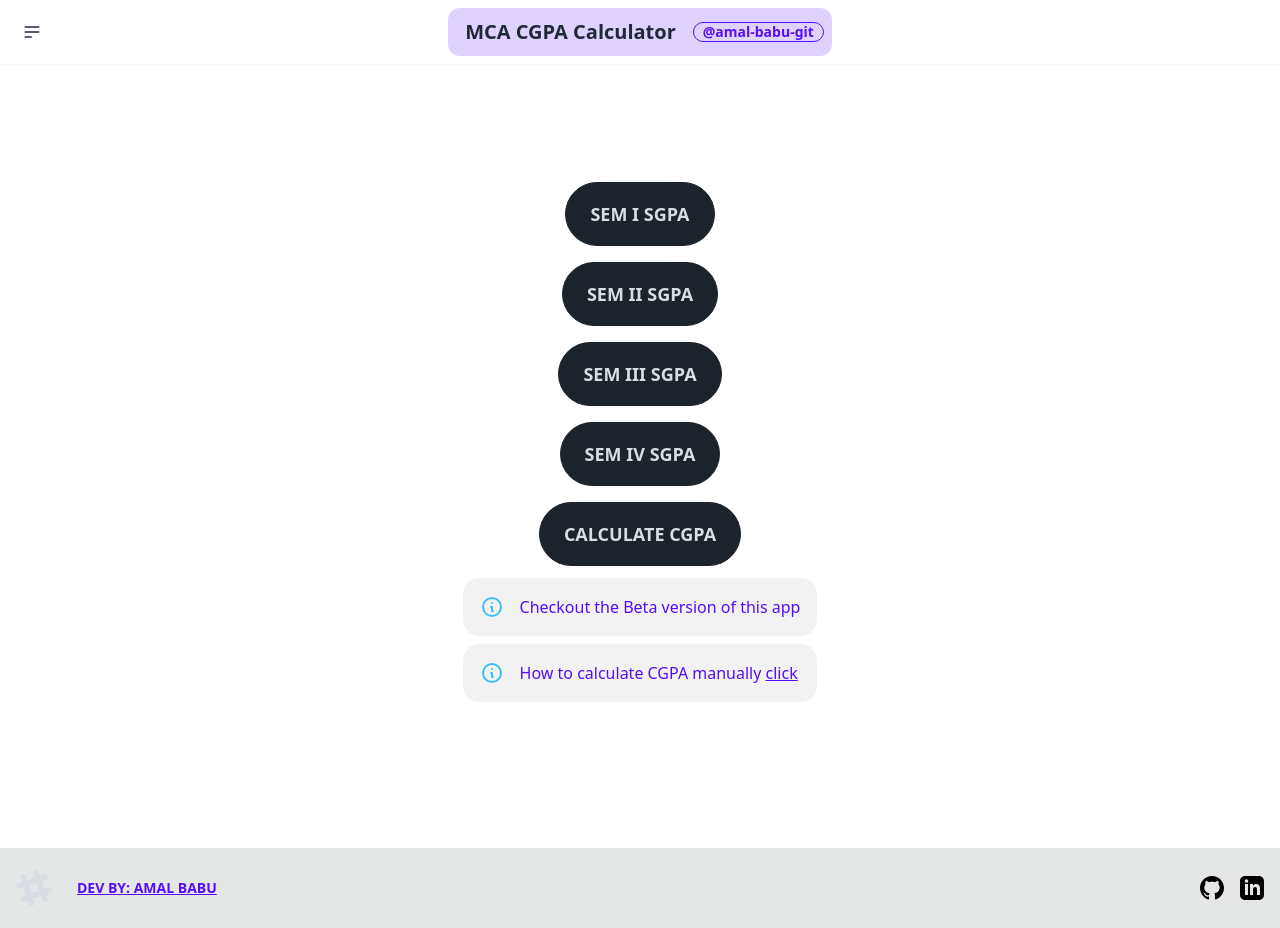
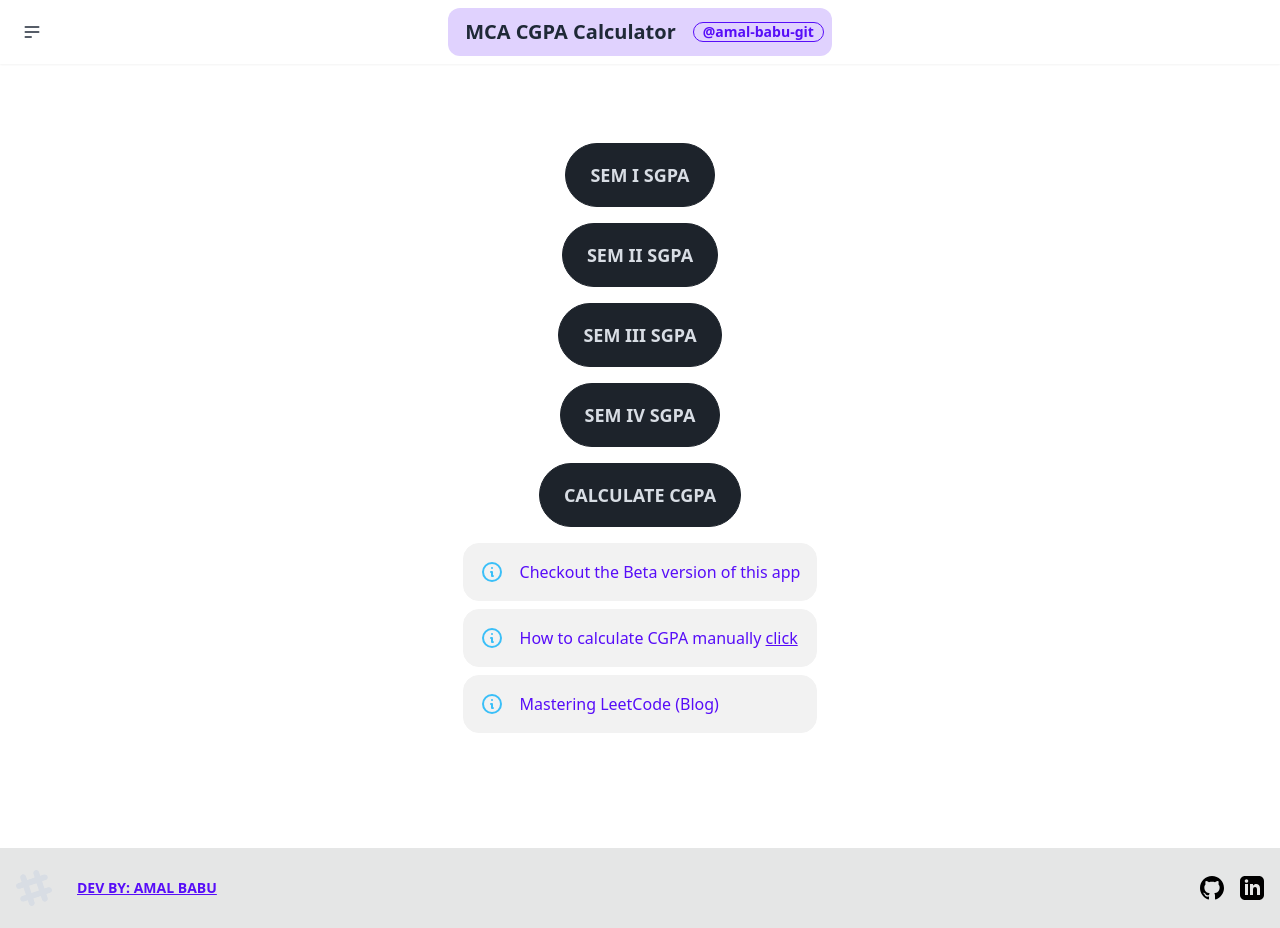
Before and after one commit to amal-babu-git/cgpa-mca-vtu-2022-24, a React (Vite) app: page / in a window 1280 px wide. Built offline with nearby package versions, Linux system fonts and the light colour scheme; no server answers.

Commit message:
notification added

```diff
--- a/src/components/home/Home.jsx
+++ b/src/components/home/Home.jsx
@@ -1,4 +1,5 @@
-import { Link, useNavigate } from "react-router-dom";
+import { useNavigate } from "react-router-dom";
+import HomePageNotifications from "../notifications/HomePageNotifications";
 
 const Home = () => {
 	const navigate = useNavigate();
@@ -67,61 +68,7 @@ const Home = () => {
 						</button>
 					</div>
 					{/* home page alert  */}
-					<div
-						role="alert"
-						className="alert"
-					>
-						<svg
-							xmlns="http://www.w3.org/2000/svg"
-							fill="none"
-							viewBox="0 0 24 24"
-							className="stroke-info h-6 w-6 shrink-0"
-						>
-							<path
-								strokeLinecap="round"
-								strokeLinejoin="round"
-								strokeWidth="2"
-								d="M13 16h-1v-4h-1m1-4h.01M21 12a9 9 0 11-18 0 9 9 0 0118 0z"
-							></path>
-						</svg>
-						<span className="link-primary">
-							<Link to={"https://cgpa-sgpa--beta-6o1e7nhr.web.app/"}>
-								Checkout the Beta version of this app
-							</Link>
-						</span>
-					</div>
-
-
-					<div
-						role="alert"
-						className="alert mt-2"
-					>
-						<svg
-							xmlns="http://www.w3.org/2000/svg"
-							fill="none"
-							viewBox="0 0 24 24"
-							className="stroke-info h-6 w-6 shrink-0"
-						>
-							<path
-								strokeLinecap="round"
-								strokeLinejoin="round"
-								strokeWidth="2"
-								d="M13 16h-1v-4h-1m1-4h.01M21 12a9 9 0 11-18 0 9 9 0 0118 0z"
-							></path>
-						</svg>
-						<span>
-							<Link
-								to={
-									"https://medium.com/@onlineamalbabu/sgpa-and-cgpa-calculation-for-mca-course-at-vtu-7bf3f8400631"
-								}
-								target="_blank"
-								className="link-primary"
-							>
-								How to calculate CGPA manually{" "}
-								<span className="underline">click</span>
-							</Link>
-						</span>
-					</div>
+					<HomePageNotifications />
 					{/* alert 3
 					<div className="collapse bg-base-200 mt-2 w-96">
 						<input type="checkbox" />
--- /dev/null
+++ b/src/components/notifications/HomePageNotifications.jsx
@@ -0,0 +1,95 @@
+// THIS IS HOME PAGE NOTIFICATIONS COMPONENT, TO DISPLAY NOTIFICATION CARDS ON HOME PAGE
+
+import { Link } from "react-router-dom";
+
+const HomePageNotifications = () => {
+    return (
+        <div className="p-1 m-1">
+			<div
+				role="alert"
+				className="alert"
+			>
+				<svg
+					xmlns="http://www.w3.org/2000/svg"
+					fill="none"
+					viewBox="0 0 24 24"
+					className="stroke-info h-6 w-6 shrink-0"
+				>
+					<path
+						strokeLinecap="round"
+						strokeLinejoin="round"
+						strokeWidth="2"
+						d="M13 16h-1v-4h-1m1-4h.01M21 12a9 9 0 11-18 0 9 9 0 0118 0z"
+					></path>
+				</svg>
+				<span className="link-primary">
+					<Link to={"https://cgpa-sgpa--beta-6o1e7nhr.web.app/"}>
+						Checkout the Beta version of this app
+					</Link>
+				</span>
+			</div>
+
+			<div
+				role="alert"
+				className="alert mt-2"
+			>
+				<svg
+					xmlns="http://www.w3.org/2000/svg"
+					fill="none"
+					viewBox="0 0 24 24"
+					className="stroke-info h-6 w-6 shrink-0"
+				>
+					<path
+						strokeLinecap="round"
+						strokeLinejoin="round"
+						strokeWidth="2"
+						d="M13 16h-1v-4h-1m1-4h.01M21 12a9 9 0 11-18 0 9 9 0 0118 0z"
+					></path>
+				</svg>
+				<span>
+					<Link
+						to={
+							"https://medium.com/@amalbabuk/sgpa-and-cgpa-calculation-for-mca-course-at-vtu-7bf3f8400631"
+						}
+						target="_blank"
+						className="link-primary"
+					>
+						How to calculate CGPA manually{" "}
+						<span className="underline">click</span>
+					</Link>
+				</span>
+			</div>
+			<div
+				role="alert"
+				className="alert mt-2"
+			>
+				<svg
+					xmlns="http://www.w3.org/2000/svg"
+					fill="none"
+					viewBox="0 0 24 24"
+					className="stroke-info h-6 w-6 shrink-0"
+				>
+					<path
+						strokeLinecap="round"
+						strokeLinejoin="round"
+						strokeWidth="2"
+						d="M13 16h-1v-4h-1m1-4h.01M21 12a9 9 0 11-18 0 9 9 0 0118 0z"
+					></path>
+				</svg>
+				<span>
+					<Link
+						to={
+							"https://medium.com/@amalbabuk/mastering-leetcode-tackling-dsa-challenges-step-by-step-2d2d9b04d85b"
+						}
+						target="_blank"
+						className="link-primary"
+					>
+						Mastering LeetCode (Blog)
+					</Link>
+				</span>
+			</div>
+		</div>
+	);
+}
+
+export default HomePageNotifications
```
